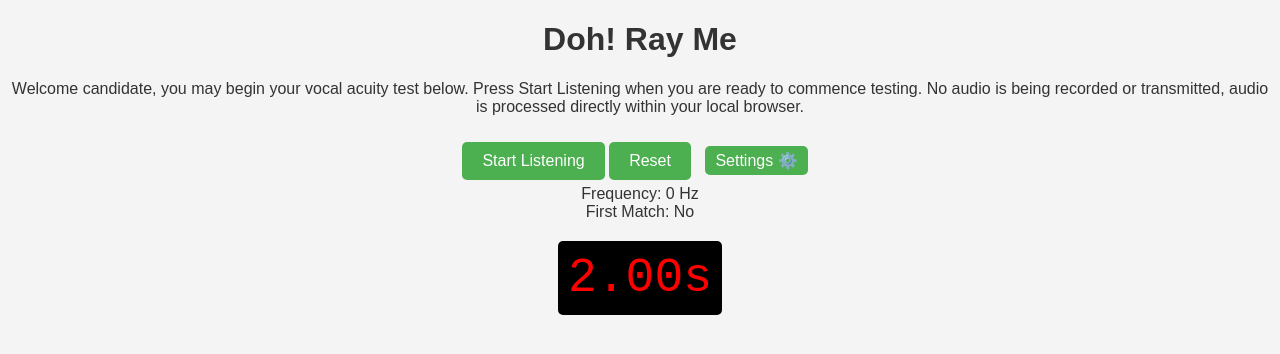
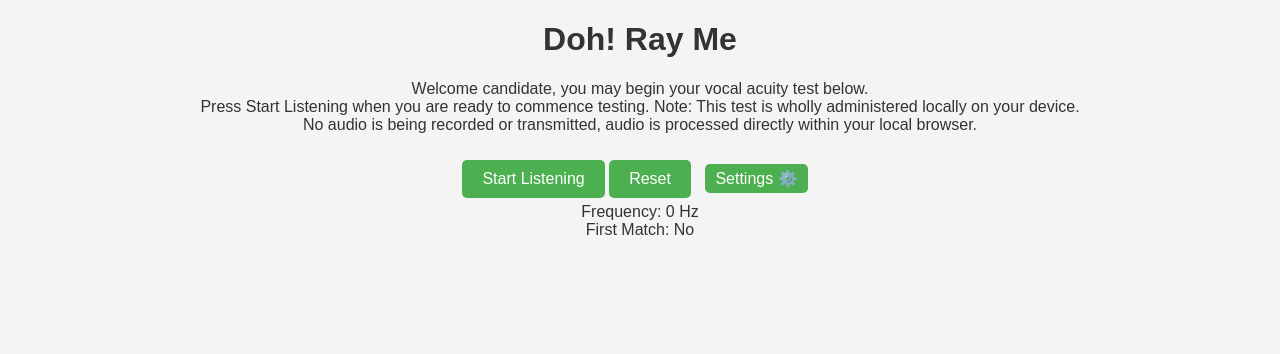
Before and after one commit to Console/console.github.io, a Jekyll site: the page ctf/sound-lock/sound.html, which Jekyll copies as it is, in a window 1280 px wide. Shown: the top 354 px of the page. Built offline with Jekyll 4.4.1, drawn with Linux system fonts in a browser that asks for light colours.

Commit message:
Removing countdown timer

```diff
--- a/ctf/sound-lock/sound.html
+++ b/ctf/sound-lock/sound.html
@@ -8,8 +8,9 @@
 </head>
 <body>
     <h1>Doh! Ray Me</h1>
-    <p>Welcome candidate, you may begin your vocal acuity test below.
+    <p>Welcome candidate, you may begin your vocal acuity test below.<br/>
         Press Start Listening when you are ready to commence testing.
+        Note: This test is wholly administered locally on your device.<br/>
         No audio is being recorded or transmitted, audio is processed directly within your local browser.
     </p>
     <button id="start">Start Listening</button>
@@ -40,9 +41,6 @@
     <div id="thirdMatchDisplay" style="display: none;">Third Match: No</div>
     <div id="challengeCompleteDisplay" style="display: none;">&nbsp;</div>
 
-
-    <div id="countdownDisplay">2.00s</div>
-
     <script src="script.js"></script>
 </body>
 </html>
```
